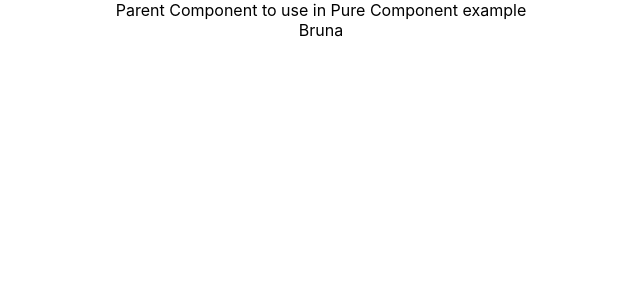
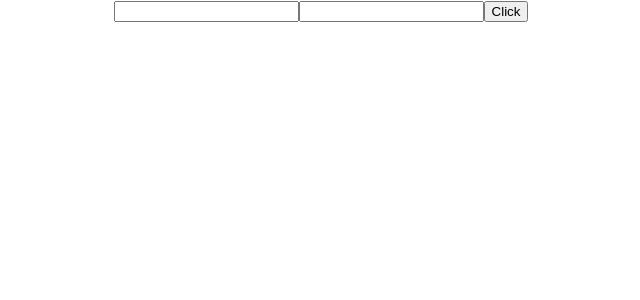
Before and after one commit to brugobi/react-tutorial, a React (Create React App) app: page / in a window 1280 px wide. Shown: the top 300 px of the page, without its empty margins (319-959 px from the left). Built offline with nearby package versions, Linux system fonts and the light colour scheme.

Commit message:
add Refs

```diff
--- a/src/App.js
+++ b/src/App.js
@@ -20,11 +20,13 @@
 import Table from './components/Table';
 import PureComp from './components/PureComp';
 import ParenttoUsePureComponentEx from './components/ParenttoUsePureComponentEx';
+import RefsDemo from './components/RefsDemo';
 
 function App() {
   return (
     <div className="App">
-      <ParenttoUsePureComponentEx />
+      <RefsDemo />
+      {/* <ParenttoUsePureComponentEx /> */}
       {/* <PureComp /> */}
       {/* <Table /> */}
       {/* <FragmentDemo /> */}
--- /dev/null
+++ b/src/components/RefsDemo.js
@@ -0,0 +1,36 @@
+import React, { Component } from 'react'
+
+class RefsDemo extends Component {
+  constructor(props) {
+    super(props)
+    // this.inputRef = React.createRef();
+    this.cbRef = null;
+    this.setCbRef = element => {
+      this.cbRef = element;
+    }
+  }
+
+  componentDidMount() {
+    if (this.cbRef) {
+      this.cbRef.focus()
+    }
+    // this.inputRef.current.focus()
+    // console.log(this.inputRef)
+  }
+
+  clickHandler = () => {
+    alert(this.inputRef.current.value)
+  }
+
+  render() {
+    return (
+      <div>
+        <input type="text" ref={this.inputRef} />
+        <input type="text" ref={this.cbRef} />
+        <button onClick={this.clickHandler}>Click</button>
+      </div>
+    )
+  }
+}
+
+export default RefsDemo;
```
